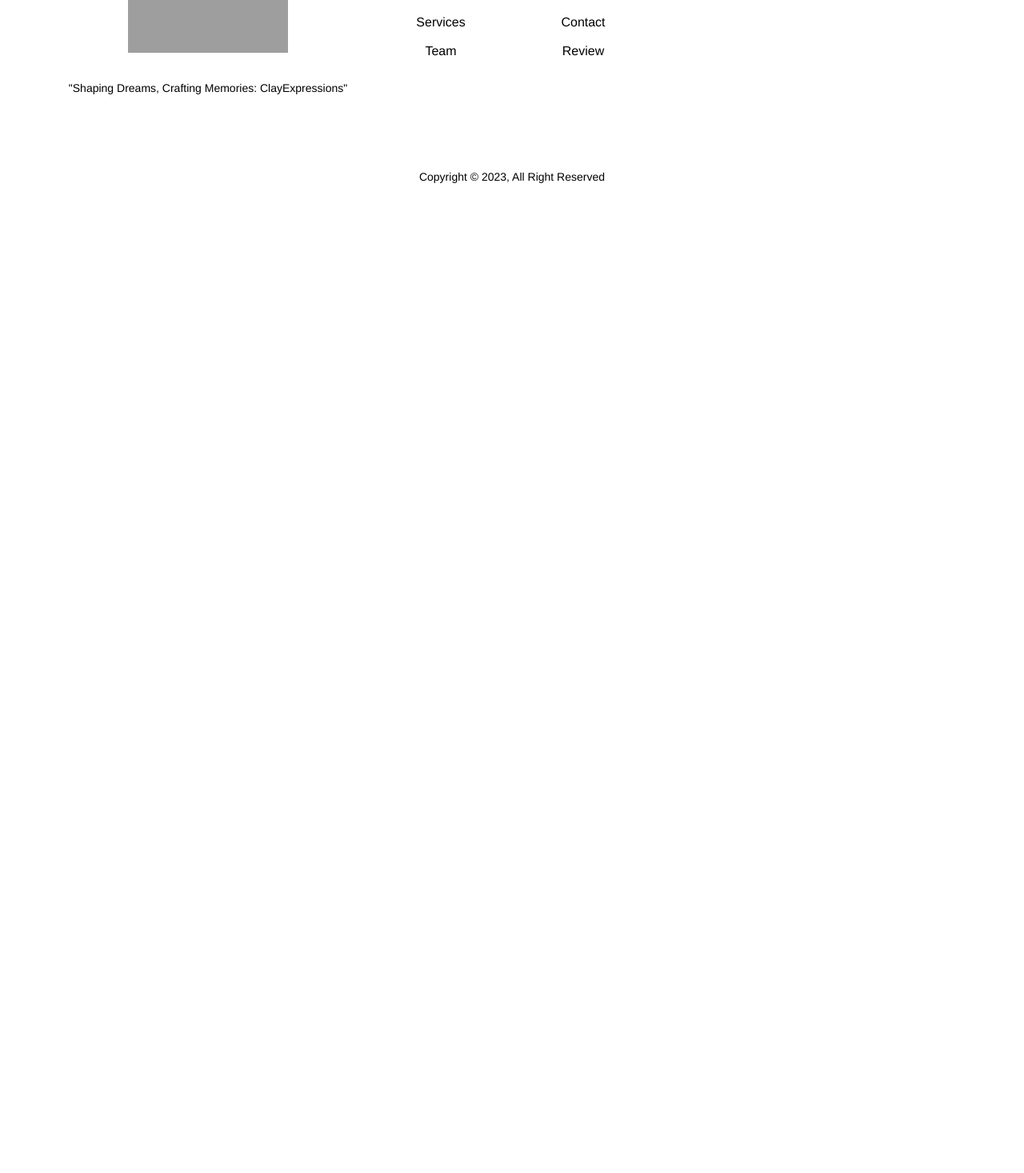
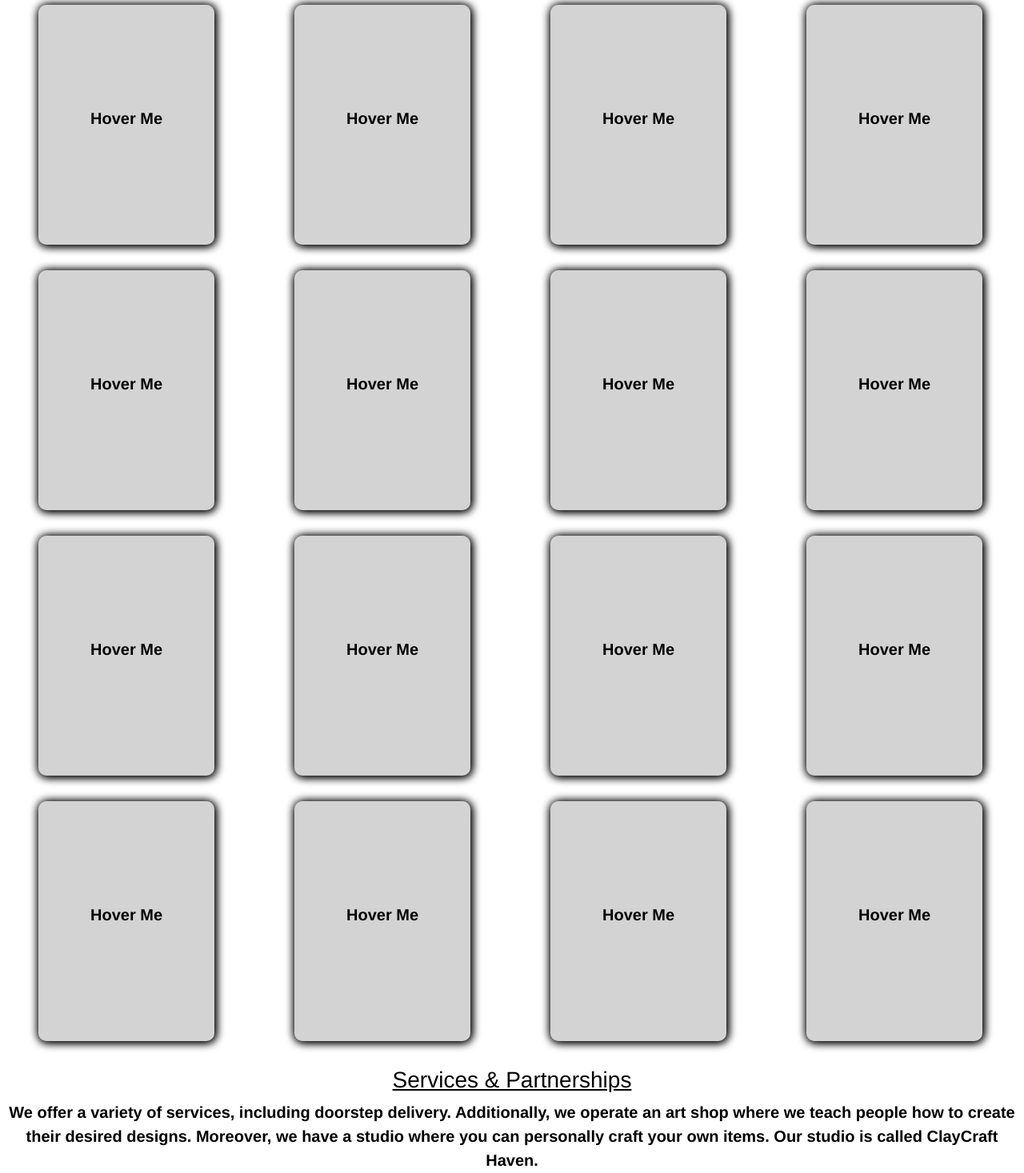
Before and after one commit to Laiquah/fun, a Vue app: page /about in a window 1280 px wide. Shown: the part 403-1870 px from the top of the page at 80% size. Before the commit the page ends 800 px from the top, so only its background shows below. Built offline with nearby package versions, Linux system fonts and the light colour scheme; grey boxes are pictures that could not be loaded.

Commit message:
added info

```diff
--- a/src/components/AboutComp.vue
+++ b/src/components/AboutComp.vue
@@ -1,6 +1,160 @@
 <template>
     <div>
+      <h3>Who are ClayExpressions?</h3>
+      <div>
+          <p>A pottery company dedicated to turning simple clay into exceptional art. We craft exquisite pottery pieces that combine aesthetics with functionality. Our foundation in craftsmanship and creativity sets us apart. Skilled artisans meticulously handcraft each piece, infusing expertise and imagination into every detail. Time-honored techniques like wheel throwing and glazing create a fusion of tradition and innovation. Our collection ranges from elegant vases inspired by nature to artistic tableware, each showcasing clay's versatility. We connect people with personal, meaningful art that sparks emotions and elevates experiences. Our pottery isn't just objects; they're enriching expressions of art. Discover the tactile beauty and creative spirit in each piece as we celebrate the timeless artistry of clay.</p>
+      </div>
+      <h3>Team</h3>
+      <section id="team">
+        <div class="row">
+            <div class="col-3">
+                <div class="book">
+                    <p>Hello</p>
+                    <div class="cover">
+                        <p>Hover Me</p>
+                    </div>
+                </div>
+            </div>
+            <div class="col-3">
+                <div class="book">
+                    <p>Hello</p>
+                    <div class="cover">
+                        <p>Hover Me</p>
+                    </div>
+                </div>
+            </div>
+        <div class="col-3">
+            <div class="book">
+                <p>Hello</p>
+                <div class="cover">
+                    <p>Hover Me</p>
+                </div>
+            </div>
+        </div>
+        <div class="col-3">
+            <div class="book">
+                <p>Hello</p>
+                <div class="cover">
+                    <p>Hover Me</p>
+                </div>
+            </div>
+        </div>
+        </div>
+        <div class="row">
+            <div class="col-3">
+                <div class="book">
+                    <p>Hello</p>
+                    <div class="cover">
+                        <p>Hover Me</p>
+                    </div>
+                </div>
+            </div>
+            <div class="col-3">
+                <div class="book">
+                    <p>Hello</p>
+                    <div class="cover">
+                        <p>Hover Me</p>
+                    </div>
+                </div>
+            </div>
+        <div class="col-3">
+            <div class="book">
+                <p>Hello</p>
+                <div class="cover">
+                    <p>Hover Me</p>
+                </div>
+            </div>
+        </div>
+        <div class="col-3">
+            <div class="book">
+                <p>Hello</p>
+                <div class="cover">
+                    <p>Hover Me</p>
+                </div>
+            </div>
+        </div>
+        </div>
+        <div class="row">
+            <div class="col-3">
+                <div class="book">
+                    <p>Hello</p>
+                    <div class="cover">
+                        <p>Hover Me</p>
+                    </div>
+                </div>
+            </div>
+            <div class="col-3">
+                <div class="book">
+                    <p>Hello</p>
+                    <div class="cover">
+                        <p>Hover Me</p>
+                    </div>
+                </div>
+            </div>
+        <div class="col-3">
+            <div class="book">
+                <p>Hello</p>
+                <div class="cover">
+                    <p>Hover Me</p>
+                </div>
+            </div>
+        </div>
+        <div class="col-3">
+            <div class="book">
+                <p>Hello</p>
+                <div class="cover">
+                    <p>Hover Me</p>
+                </div>
+            </div>
+        </div>
+        </div>
+        <div class="row">
+            <div class="col-3">
+                <div class="book">
+                    <p>Hello</p>
+                    <div class="cover">
+                        <p>Hover Me</p>
+                    </div>
+                </div>
+            </div>
+            <div class="col-3">
+                <div class="book">
+                    <p>Hello</p>
+                    <div class="cover">
+                        <p>Hover Me</p>
+                    </div>
+                </div>
+            </div>
+        <div class="col-3">
+            <div class="book">
+                <p>Hello</p>
+                <div class="cover">
+                    <p>Hover Me</p>
+                </div>
+            </div>
+        </div>
+        <div class="col-3">
+            <div class="book">
+                <p>Hello</p>
+                <div class="cover">
+                    <p>Hover Me</p>
+                </div>
+            </div>
+        </div>
+        </div>
+      </section>
+      <h3>Services & Partnerships</h3>
+      <section id="services">
+        <p>We offer a variety of services, including doorstep delivery. Additionally, we operate an art shop where we teach people how to create their desired designs. Moreover, we have a studio where you can personally craft your own items. Our studio is called ClayCraft Haven.</p>
+      </section>
+      <section id="partnerships">
 
+      </section>
+      <h3>ClayCraft Haven</h3>
+      <section id="studio">
+        <p>Where clay and imagination unite, crafting timeless artistry that enriches your space. Our studio blends ancient pottery techniques with modern innovation, welcoming artisans and beginners alike to a community fueled by clay's passion. We shape elegant pottery, from nature-inspired vases to functional tableware, embodying both form and function. Our art shop, guided by skilled mentors, offers materials and inspiration, while workshops refine skills. Step into our studio, where clay comes alive through expert guidance, transforming raw material into personalized art. Discover a sanctuary for those who express through clay, uniting individuality and artistry.</p>
+        <p></p>
+      </section>
     </div>
 </template>
 
@@ -11,5 +165,77 @@
 </script>
 
 <style scoped>
+h3{
+    text-decoration: underline;
+}
 
+.row{
+    --bs-gutter-x: 0rem;
+}
+
+.book {
+    position: relative;
+    margin-bottom: 2rem;
+    margin-left: 3rem;
+    border-radius: 10px;
+    width: 220px;
+    height: 300px;
+    background-color: whitesmoke;
+    -webkit-box-shadow: 1px 1px 12px #000;
+    box-shadow: 1px 1px 12px #000;
+    -webkit-transform: preserve-3d;
+    -ms-transform: preserve-3d;
+    transform: preserve-3d;
+    -webkit-perspective: 2000px;
+    perspective: 2000px;
+    display: -webkit-box;
+    display: -ms-flexbox;
+    display: flex;
+    -webkit-box-align: center;
+    -ms-flex-align: center;
+    align-items: center;
+    -webkit-box-pack: center;
+    -ms-flex-pack: center;
+    justify-content: center;
+    color: #000;
+  }
+
+  .cover {
+    top: 0;
+    position: absolute;
+    background-color: lightgray;
+    width: 100%;
+    height: 100%;
+    border-radius: 10px;
+    cursor: pointer;
+    -webkit-transition: all 0.5s;
+    transition: all 0.5s;
+    -webkit-transform-origin: 0;
+    -ms-transform-origin: 0;
+    transform-origin: 0;
+    -webkit-box-shadow: 1px 1px 12px #000;
+    box-shadow: 1px 1px 12px #000;
+    display: -webkit-box;
+    display: -ms-flexbox;
+    display: flex;
+    -webkit-box-align: center;
+    -ms-flex-align: center;
+    align-items: center;
+    -webkit-box-pack: center;
+    -ms-flex-pack: center;
+    justify-content: center;
+  }
+
+  .book:hover .cover {
+    -webkit-transition: all 0.5s;
+    transition: all 0.5s;
+    -webkit-transform: rotatey(-80deg);
+    -ms-transform: rotatey(-80deg);
+    transform: rotatey(-80deg);
+  }
+
+  p {
+    font-size: 20px;
+    font-weight: bolder;
+  }
 </style>
--- a/src/components/FooterComp.vue
+++ b/src/components/FooterComp.vue
@@ -60,10 +60,12 @@
                                 <ul>
                                     <li><a href="../views/HomeView.vue" target="_blank">Home</a></li>
                                     <li><a href="../views/AboutView.vue">about</a></li>
-                                    <li><a href="../views/AboutView.vue">services</a></li>
+                                    <li><a href="#team">Team</a></li>
+                                    <li><a href="#services">services</a></li>
+                                    <li><a href="#partnerships">partnerships</a></li>
+                                    <li><a href="../views/ReviewView.vue">Review</a></li>
+                                    <li><a href="../views/">FAQs/Help</a></li>
                                     <li><a href="../views/ContactView.vue">Contact</a></li>
-                                    <li><a href="../views/AboutView.vue">Team</a></li>
-                                    <li><a href="../views/ReviewView.vue">Review</a></li>
                                 </ul>
                             </div>
                         </div>
--- a/src/components/ReviewComp.vue
+++ b/src/components/ReviewComp.vue
@@ -1,6 +1,6 @@
 <template>
     <div>
-
+        <p>add faqs and help to this as well.</p>
     </div>
 </template>
 
```
